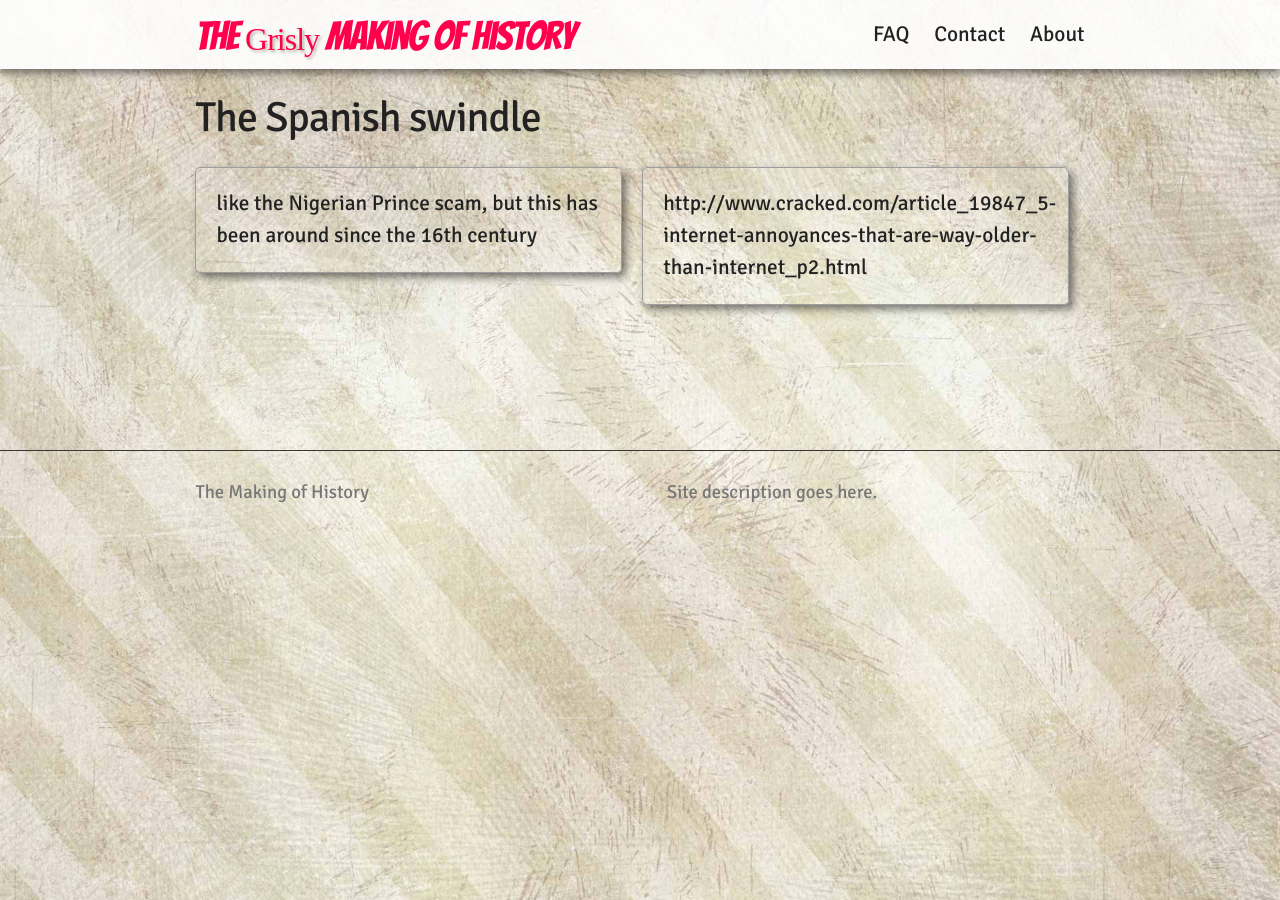
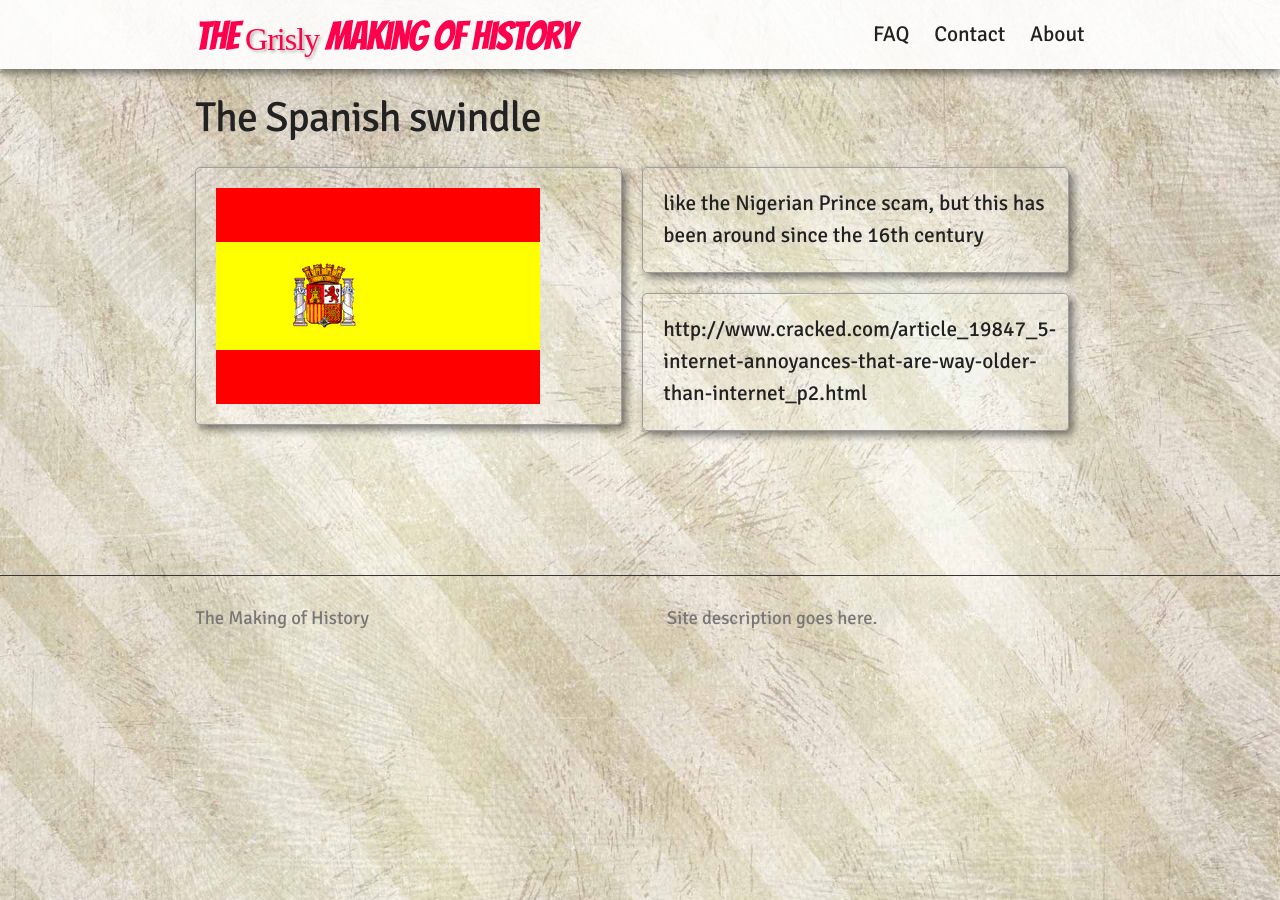
Before and after one commit to benadamstyles/making-of-history, a Jekyll site: the page built from _posts/2014-12-09-the-spanish-swindle.md, in a window 1280 px wide. Built offline with Jekyll 4.4.1, drawn with Linux system fonts in a browser that asks for light colours; nearby versions of some CDN libraries; some web fonts are replaced.

Commit message:
Updated 2014-12-09-the-spanish-swindle.md

```diff
--- a/_posts/2014-12-09-the-spanish-swindle.md
+++ b/_posts/2014-12-09-the-spanish-swindle.md
@@ -5,7 +5,10 @@
 author: Lee Bellamy
 category: "701-800"
 location: Spain
+"featured-image": "{{site.baseurl}}/images/es-1936.gif"
 ---
+
+![es-1936.gif]({{site.baseurl}}/images/es-1936.gif)
 
 like the Nigerian Prince scam, but this has been around since the 16th century
 
```
